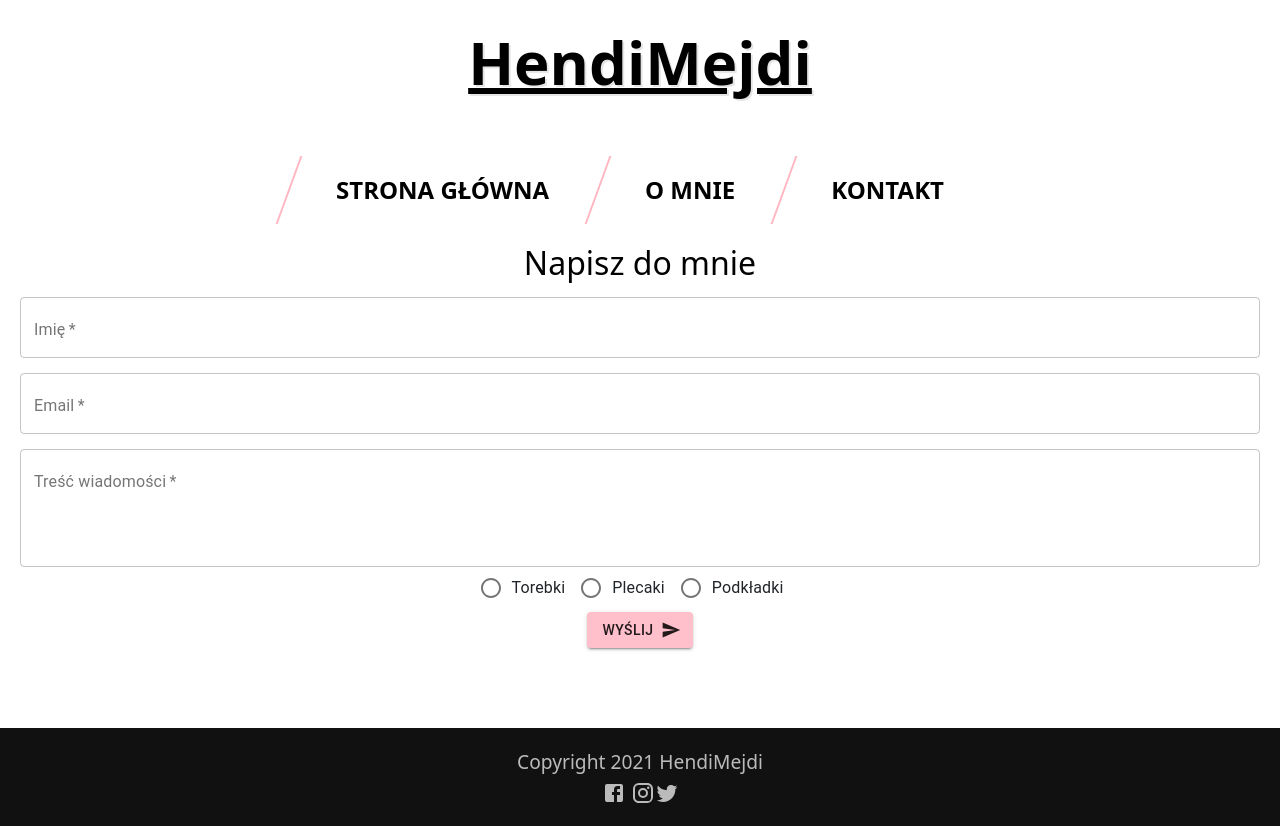
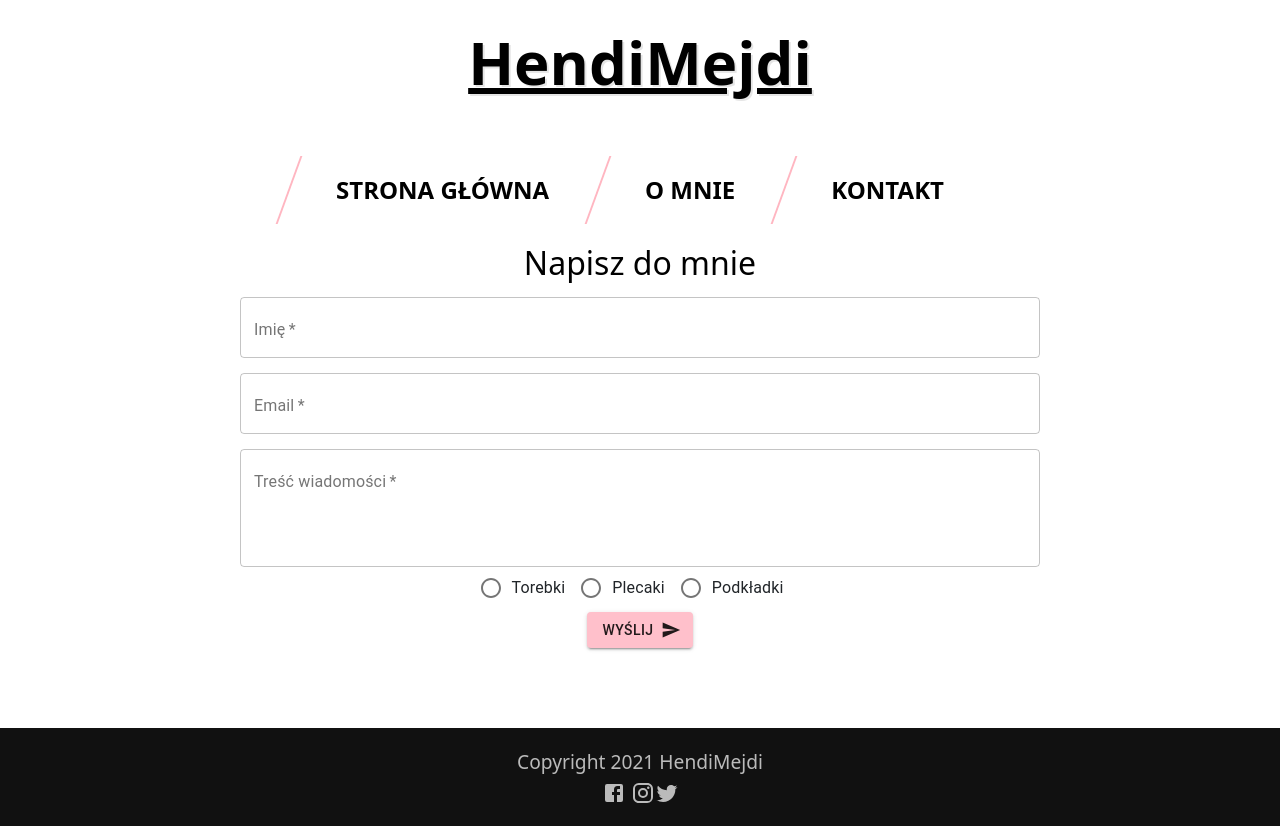
Before and after one commit to Piotr-Zacharski/hendimejdinc, a Next.js app: page /contact in a window 1280 px wide. Built offline with nearby package versions, Linux system fonts and the light colour scheme.

Commit message:
A bit of RWD

```diff
--- a/pages/contact.js
+++ b/pages/contact.js
@@ -48,7 +48,7 @@ const Contact = () => {
 
     return (
       <ThemeProvider theme={theme}>
-       <div>
+       <div className="wrapper">
          <StyledText>Napisz do mnie</StyledText>
          <form noValidate autoComplete="off" action="https://formsubmit.co/holowacz.zacharska@gmail.com" method="POST">
          <input type="hidden" name="_captcha" value="false" />
--- a/styles/globals.css
+++ b/styles/globals.css
@@ -167,3 +167,7 @@ footer {
   }
 }
 }
+.wrapper {
+  width: 800px;
+  margin: 0 auto;
+}
```
